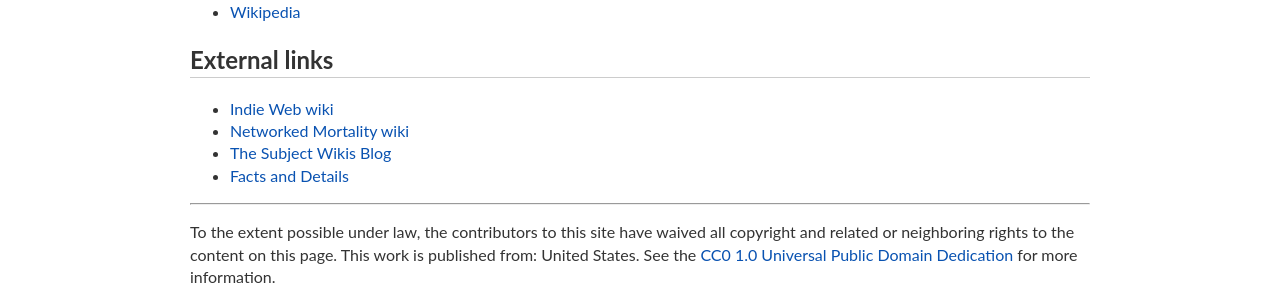
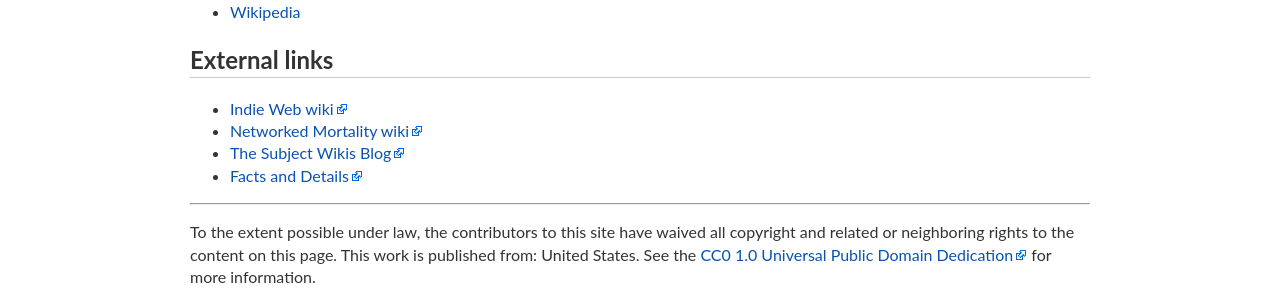
Before and after one commit to riceissa/contentcreation, a Jekyll site: the page built from index.md, in a window 1280 px wide. Shown: the part 638-939 px from the top of the page. Built offline with Jekyll 4.4.1, drawn with Linux system fonts in a browser that asks for light colours; comment, search, counter and statistics services are not loaded.

Commit message:
Add external link icon and AnchorJS

```diff
--- a/_config.yml
+++ b/_config.yml
@@ -6,6 +6,11 @@ defaults:
       type: "pages"
     values:
       layout: "default"
+  -
+    scope:
+      path: "assets/img"
+    values:
+      image: true
 
 # This is needed for styling the table of contents
 kramdown:
--- a/_includes/default.css
+++ b/_includes/default.css
@@ -24,6 +24,12 @@ a { text-decoration: none; }
 a:link { color: #0952B1; }
 a:visited { color: #500869; }
 a:hover, a:active { text-decoration: underline; }
+
+article a[href*="//"]:not([href*="contentcreation.issarice.com"]):after,
+footer a[href*="//"]:not([href*="contentcreation.issarice.com"]):after {
+    content: url(/assets/img/Icon_External_Link.png);
+    margin: 0 0 0 2px;
+}
 
 header { text-align: center; }
 
```
Also changed, not shown: README.md, assets/img/Icon_External_Link.png (added), assets/javascript/anchor-js/anchor.min.js (added).
